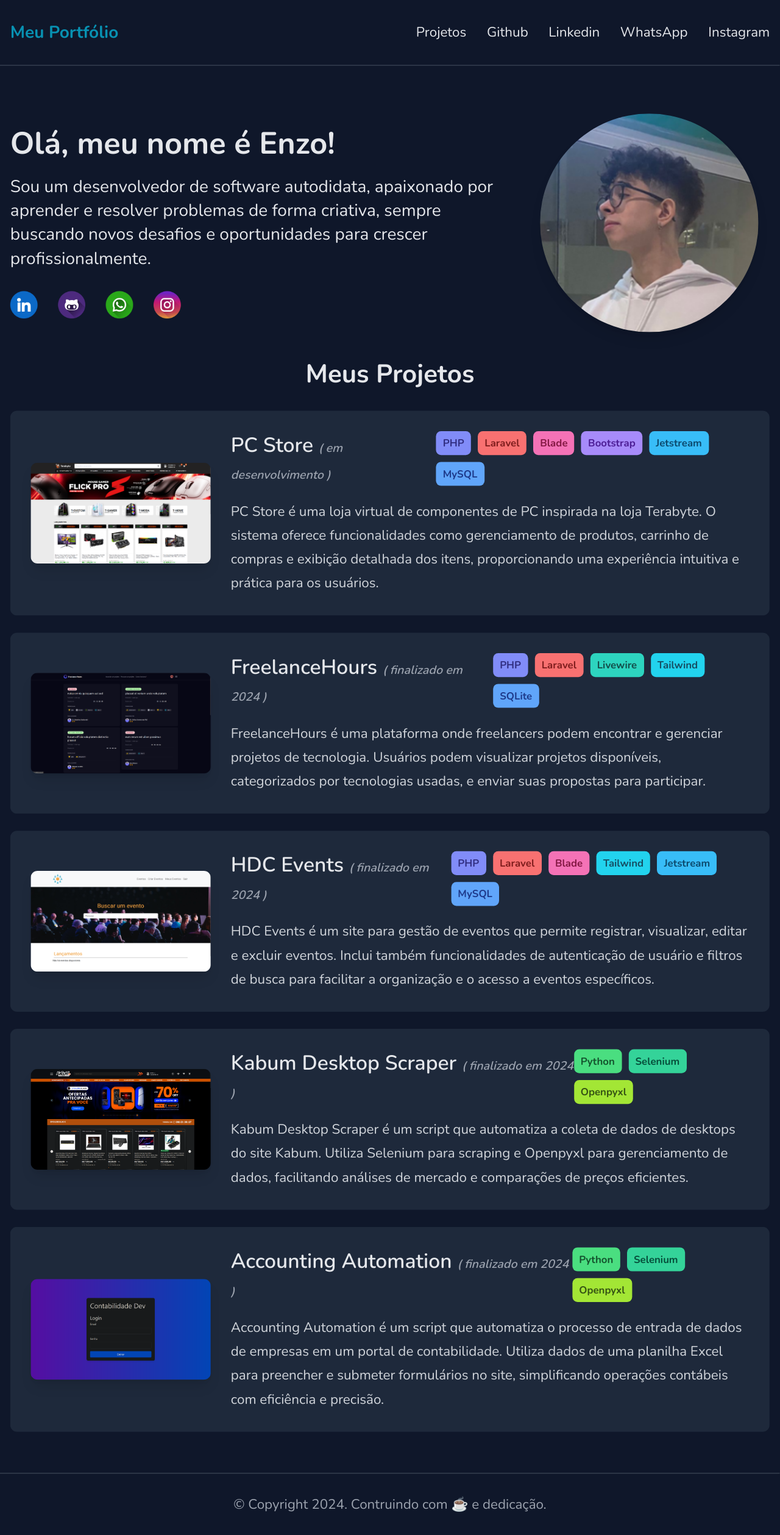
After one commit to Polese-e/Portifolio, a PHP site: page / in a window 1280 px wide. The commit adds this page. Shown: the whole page at 61% size. Run offline with PHP 8.4, Linux system fonts and the light colour scheme; some libraries are stand-ins or nearby versions.

Commit message:
Finalizando informações

```diff
--- a/components/header.php
+++ b/components/header.php
@@ -9,7 +9,7 @@
 ?>
 
 <header class="mx-auto max-w-screen-lg px-3 py-6 flex items-center justify-between border-b border-gray-700">
-    <div class="font-bold text-xl font-mono text-cyan-600 hover:text-cyan-400 transition duration-300 cursor-pointer">
+    <div class="font-bold text-xl text-cyan-600 hover:text-cyan-400 transition duration-300 cursor-pointer">
         Meu Portfólio
     </div>
     <nav>
--- a/components/projetos.php
+++ b/components/projetos.php
@@ -1,36 +1,128 @@
-<a class="space-y-6">
+<?php
+$projetos = [
+    [
+        "titulo" => "PC Store",
+        "href" => "https://github.com/Polese-e/PC-Store",
+        "finalizado" => false,
+        "ano" => 2024,
+        "descricao" => "PC Store é uma loja virtual de componentes de PC inspirada na loja Terabyte. O sistema oferece funcionalidades como gerenciamento de produtos, carrinho de compras e exibição detalhada dos itens, proporcionando uma experiência intuitiva e prática para os usuários.",
+        "stack" => ["PHP", "Laravel", "Blade", "Bootstrap", "Jetstream", "MySQL"],
+        "img" => "../img/pc-store.webp"
+    ],
+    [
+        "titulo" => "FreelanceHours",
+        "href" => "https://github.com/Polese-e/FreelanceHours",
+        "finalizado" => true,
+        "ano" => 2024,
+        "descricao" => "FreelanceHours é uma plataforma onde freelancers podem encontrar e gerenciar projetos de tecnologia. Usuários podem visualizar projetos disponíveis, categorizados por tecnologias usadas, e enviar suas propostas para participar.",
+        "stack" => ["PHP", "Laravel", "Livewire", "Tailwind", "SQLite"],
+        "img" => "../img/freelance-hours.webp"
+    ],
+    [
+        "titulo" => "HDC Events",
+        "href" => "https://github.com/Polese-e/HDC-Events",
+        "finalizado" => true,
+        "ano" => 2024,
+        "descricao" => "HDC Events é um site para gestão de eventos que permite registrar, visualizar, editar e excluir eventos. Inclui também funcionalidades de autenticação de usuário e filtros de busca para facilitar a organização e o acesso a eventos específicos.",
+        "stack" => ["PHP", "Laravel", "Blade", "Tailwind", "Jetstream", "MySQL"],
+        "img" => "../img/hdc-events.webp"
+    ],
+    [
+        "titulo" => "Kabum Desktop Scraper",
+        "href" => "https://github.com/Polese-e/kabum-desktop-scraper",
+        "finalizado" => true,
+        "ano" => 2024,
+        "descricao" => "Kabum Desktop Scraper é um script que automatiza a coleta de dados de desktops do site Kabum. Utiliza Selenium para scraping e Openpyxl para gerenciamento de dados, facilitando análises de mercado e comparações de preços eficientes.",
+        "stack" => ["Python", "Selenium", "Openpyxl"],
+        "img" => "../img/kabum-desktop-scraper.png"
+    ],
+    [
+        "titulo" => "Accounting Automation",
+        "href" => "https://github.com/Polese-e/accounting-automation",
+        "finalizado" => true,
+        "ano" => 2024,
+        "descricao" => "Accounting Automation é um script que automatiza o processo de entrada de dados de empresas em um portal de contabilidade. Utiliza dados de uma planilha Excel para preencher e submeter formulários no site, simplificando operações contábeis com eficiência e precisão.",
+        "stack" => ["Python", "Selenium", "Openpyxl"],
+        "img" => "../img/accounting-automation.png"
+    ],
+];
+
+$languageColors = [
+    'PHP'        => 'indigo',       // Cor tradicional do PHP
+    'JavaScript' => 'yellow',       // Cor do logo JavaScript
+    'JS'         => 'yellow',
+    'HTML'       => 'orange',       // Cor associada ao HTML5
+    'CSS'        => 'blue',         // Cor associada ao CSS3
+    'Laravel'    => 'red',          // Cor do logo Laravel
+    'Bootstrap'  => 'violet',       // Cor associada ao Bootstrap
+    'Tailwind'   => 'cyan',         // Cor do Tailwind CSS
+    'Blade'      => 'pink',         // Cor que representa o Blade Templates
+    'Livewire'   => 'teal',         // Cor associada ao Livewire
+    'Jetstream'  => 'sky',          // Cor associada ao Jetstream
+    'MySQL'      => 'blue',         // Cor tradicional do MySQL mais próxima do azul do logo
+    'SQLite'     => 'blue',         // Cor mais vibrante para SQLite
+    'Python'     => 'green',        // Cor associada ao Python
+    'Selenium'   => 'emerald',      // Cor que simboliza o Selenium
+    'Openpyxl'   => 'lime',         // Uma cor diferenciada para Openpyxl
+];
+
+$documentationLinks = [
+    'PHP'        => 'https://www.php.net/docs.php',
+    'Laravel'    => 'https://laravel.com/docs',
+    'Blade'      => 'https://laravel.com/docs/blade',
+    'Bootstrap'  => 'https://getbootstrap.com/docs',
+    'Jetstream'  => 'https://jetstream.laravel.com/',
+    'MySQL'      => 'https://dev.mysql.com/doc/',
+    'Livewire'   => 'https://laravel-livewire.com/docs',
+    'Tailwind'   => 'https://tailwindcss.com/docs',
+    'SQLite'     => 'https://www.sqlite.org/docs.html',
+    'Python'     => 'https://docs.python.org/3/',
+    'Selenium'   => 'https://www.selenium.dev/documentation/en/',
+    'Openpyxl'   => 'https://openpyxl.readthedocs.io/en/stable/',
+];
+?>
+
+<?php foreach ($projetos as $projeto): ?>
+<div class="mt-5">
     <div class="bg-slate-800 rounded-lg p-6 flex flex-col md:flex-row items-center hover:shadow-xl hover:scale-105 transition-transform duration-300"
         data-aos="zoom-in">
         <div class="w-full md:w-1/4 mb-6 md:mb-0">
-            <img src="assets/projeto1.png" alt="Projeto 1"
-                class="rounded-lg shadow-lg hover:scale-110 hover:shadow-2xl transition-transform duration-500" />
+            <a href="">
+                <img src="<?= $projeto['img']; ?>" alt="<?= $projeto['titulo']; ?>"
+                    class="rounded-lg shadow-lg hover:scale-110 hover:shadow-2xl transition-transform duration-500" />
+            </a>
         </div>
         <div class="w-full md:w-3/4 md:pl-6">
             <div class="flex flex-col md:flex-row justify-between mb-4">
                 <h3 class="font-semibold text-2xl mb-2 md:mb-0">
-                    Projeto 1 <span class="text-sm text-gray-400 italic">(finalizado em 2024)</span>
+                    <a href="<?= $projeto['href'];?>" target="_blank"
+                        class="hover:text-cyan-400 transition duration-300">
+                        <?= $projeto['titulo']; ?>
+                    </a>
+                    <span class="text-sm text-gray-400 italic">
+                        (
+                        <?= $projeto['finalizado'] ? 'finalizado em ' . $projeto['ano'] : 'em desenvolvimento'; ?>
+                        )
+                    </span>
                 </h3>
                 <div class="flex flex-wrap gap-2">
-                    <span
-                        class="bg-fuchsia-400 text-fuchsia-900 rounded-md px-2 py-1 font-bold text-xs inline-flex items-center justify-center hover:bg-fuchsia-500 hover:text-white hover:scale-110 transition duration-300">PHP</span>
-                    <span
-                        class="bg-lime-400 text-lime-900 rounded-md px-2 py-1 font-bold text-xs inline-flex items-center justify-center hover:bg-lime-500 hover:text-white hover:scale-110 transition duration-300">JavaScript</span>
-                    <span
-                        class="bg-sky-400 text-sky-900 rounded-md px-2 py-1 font-bold text-xs inline-flex items-center justify-center hover:bg-sky-500 hover:text-white hover:scale-110 transition duration-300">HTML</span>
-                    <span
-                        class="bg-rose-400 text-rose-900 rounded-md px-2 py-1 font-bold text-xs inline-flex items-center justify-center hover:bg-rose-500 hover:text-white hover:scale-110 transition duration-300">CSS</span>
-                    <span
-                        class="bg-red-500 text-red-900 rounded-md px-2 py-1 font-bold text-xs inline-flex items-center justify-center hover:bg-red-600 hover:text-white hover:scale-110 transition duration-300">Laravel</span>
-                    <span
-                        class="bg-purple-500 text-purple-900 rounded-md px-2 py-1 font-bold text-xs inline-flex items-center justify-center hover:bg-purple-600 hover:text-white hover:scale-110 transition duration-300">Bootstrap</span>
-
+                    <?php foreach ($projeto['stack'] as $language): ?>
+                    <?php
+                        $color = isset($languageColors[$language]) ? $languageColors[$language] : 'gray';
+                        $displayLanguage = $language === 'JS' ? 'JavaScript' : $language;
+                        $link = isset($documentationLinks[$language]) ? $documentationLinks[$language] : '#';
+                    ?>
+                    <a href="<?= $link; ?>" target="_blank" rel="noopener noreferrer"
+                        class="bg-<?= $color; ?>-400 text-<?= $color; ?>-900 rounded-md px-2 py-1 font-bold text-xs inline-flex items-center justify-center hover:bg-<?= $color; ?>-500 hover:text-white hover:scale-110 transition duration-300">
+                        <?= $displayLanguage; ?>
+                    </a>
+                    <?php endforeach; ?>
                 </div>
             </div>
             <p class="leading-7 text-gray-300">
-                Este projeto envolve a criação de um aplicativo web para gerenciamento de tarefas,
-                permitindo aos usuários adicionar, editar e excluir tarefas, bem como acompanhar o progresso
-                em tempo real.
+                <?= $projeto['descricao']; ?>
             </p>
         </div>
     </div>
-</a>
+</div>
+<?php endforeach; ?>
--- /dev/null
+++ b/index.php
@@ -0,0 +1,37 @@
+<!DOCTYPE html>
+<html lang="pt-BR">
+
+<head>
+    <meta charset="UTF-8" />
+    <meta name="viewport" content="width=device-width, initial-scale=1.0" />
+    <title>Meu Portfólio</title>
+    <script src="https://cdn.tailwindcss.com"></script>
+    <link href="https://fonts.googleapis.com/css2?family=Nunito:wght@400;600;700&display=swap" rel="stylesheet" />
+    <link rel="stylesheet" href="style.css" />
+</head>
+
+<body class="bg-slate-900 text-gray-200 font-nunito">
+    <?php include('./components/header.php') ?>
+    <main class="mx-auto max-w-screen-lg px-3 py-6">
+        <?php include('./components/hero.php') ?>
+        <section id="projetos">
+            <h2 class="text-3xl font-bold mb-6 text-center" data-aos="fade-up">Meus Projetos</h2>
+            <?php include('./components/projetos.php') ?>
+        </section>
+    </main>
+
+    <!-- Footer -->
+    <footer class="mx-auto max-w-screen-lg py-6">
+        <div class="border-t border-gray-700 text-gray-400 pt-6 text-center">
+            © Copyright 2024. Contruindo com ☕ e dedicação.
+        </div>
+    </footer>
+
+    <!-- AOS Library -->
+    <link rel="stylesheet" href="https://unpkg.com/aos@next/dist/aos.css" />
+    <script src="https://unpkg.com/aos@next/dist/aos.js"></script>
+    <!-- Custom JavaScript -->
+    <script src="script.js" defer></script>
+</body>
+
+</html>
--- a/script.js
+++ b/script.js
@@ -1,10 +1,8 @@
-// Inicialização da biblioteca AOS
 AOS.init({
-    duration: 1000, // Duração da animação em milissegundos
-    once: true,     // Se verdadeiro, a animação ocorre apenas uma vez ao rolar
+    duration: 2000,
+    once: true,
 });
 
-// Efeito de scroll suave para links internos
 const links = document.querySelectorAll('a[href^="#"]');
 
 for (const link of links) {
--- a/style.css
+++ b/style.css
@@ -1,6 +1,6 @@
 body {
     font-family: 'Nunito', sans-serif;
-    transform: scale(1.3);
+    transform: scale(1.4);
     transform-origin: top left;
-    width: 76.9231%;
+    width: 71.4286%;
 }
```
Also changed, not shown: div.html (deleted, +0 -211 lines), index2.php (deleted, +0 -37 lines), img/accounting-automation.png (added), img/freelance-hours.webp (added), img/hdc-events.webp (added), img/kabum-desktop-scraper.png (added), img/pc-store.webp (added).
